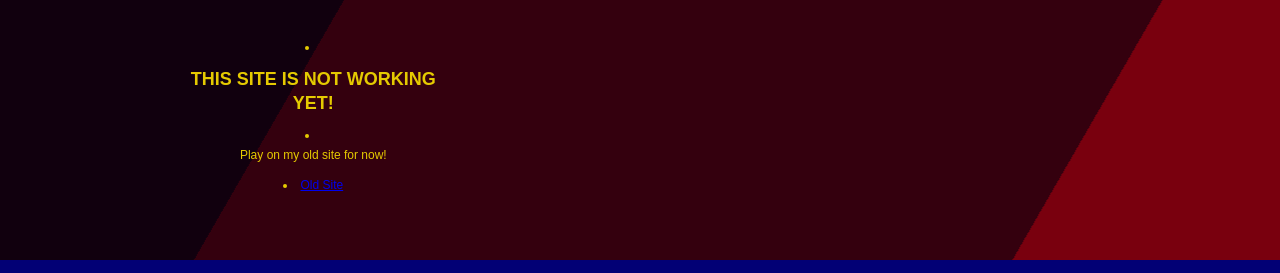
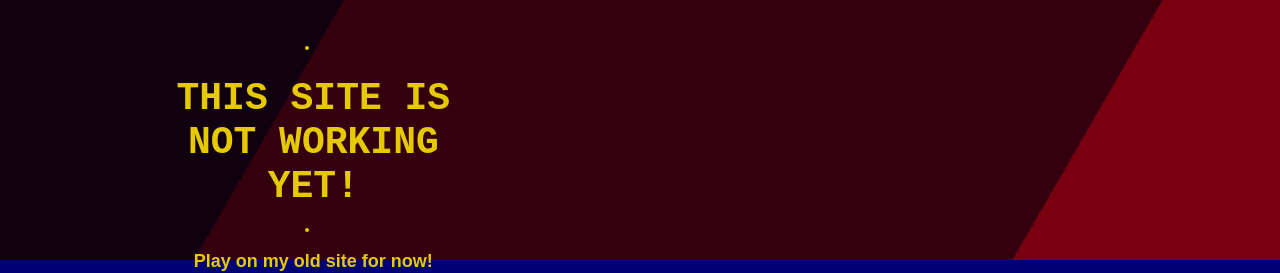
Before and after one commit to jerebearishot/bbcunblocked.github.io, a plain HTML site: page index.html in a window 1280 px wide. Shown: the part 540-813 px from the top of the page. Drawn offline with Linux system fonts and the light colour scheme.

Commit message:
Update index.html

```diff
--- a/index.html
+++ b/index.html
@@ -89,9 +89,9 @@ p2 {
                   <h3>Proxies</h3>
                   <p>Just some proxies</p>
                </a>
-<center>
-   <li><h4>THIS SITE IS NOT WORKING YET!</h4></li>
-   <li><p>Play on my old site for now!</p></li>
+               <center>
+   <li><h1>THIS SITE IS NOT WORKING YET!</h1></li>
+   <li><h4>Play on my old site for now!</h4></li>
    <li><a href="https://sites.google.com/view/bbcunblockedgames">Old Site</a></li>
                </center>
 
```
